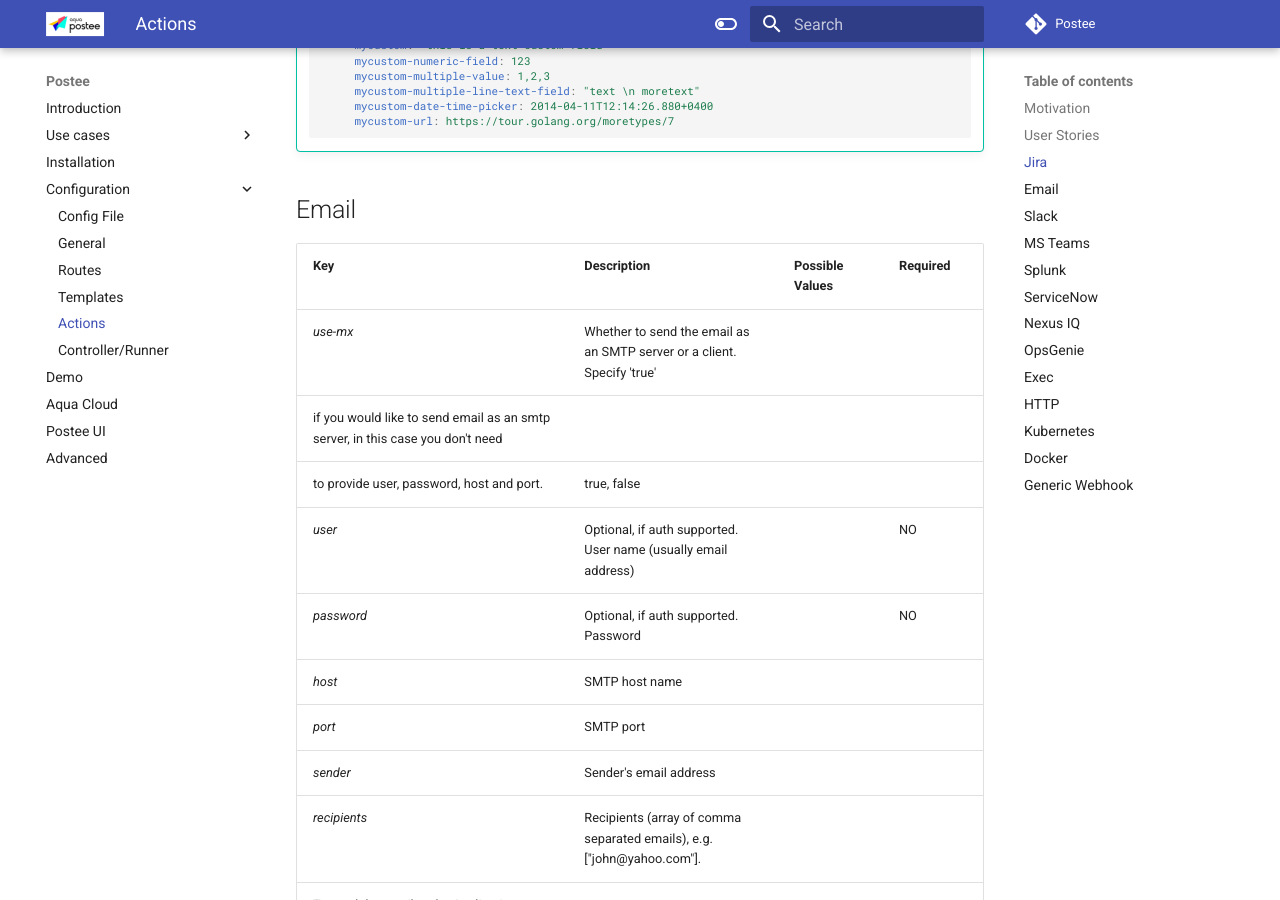
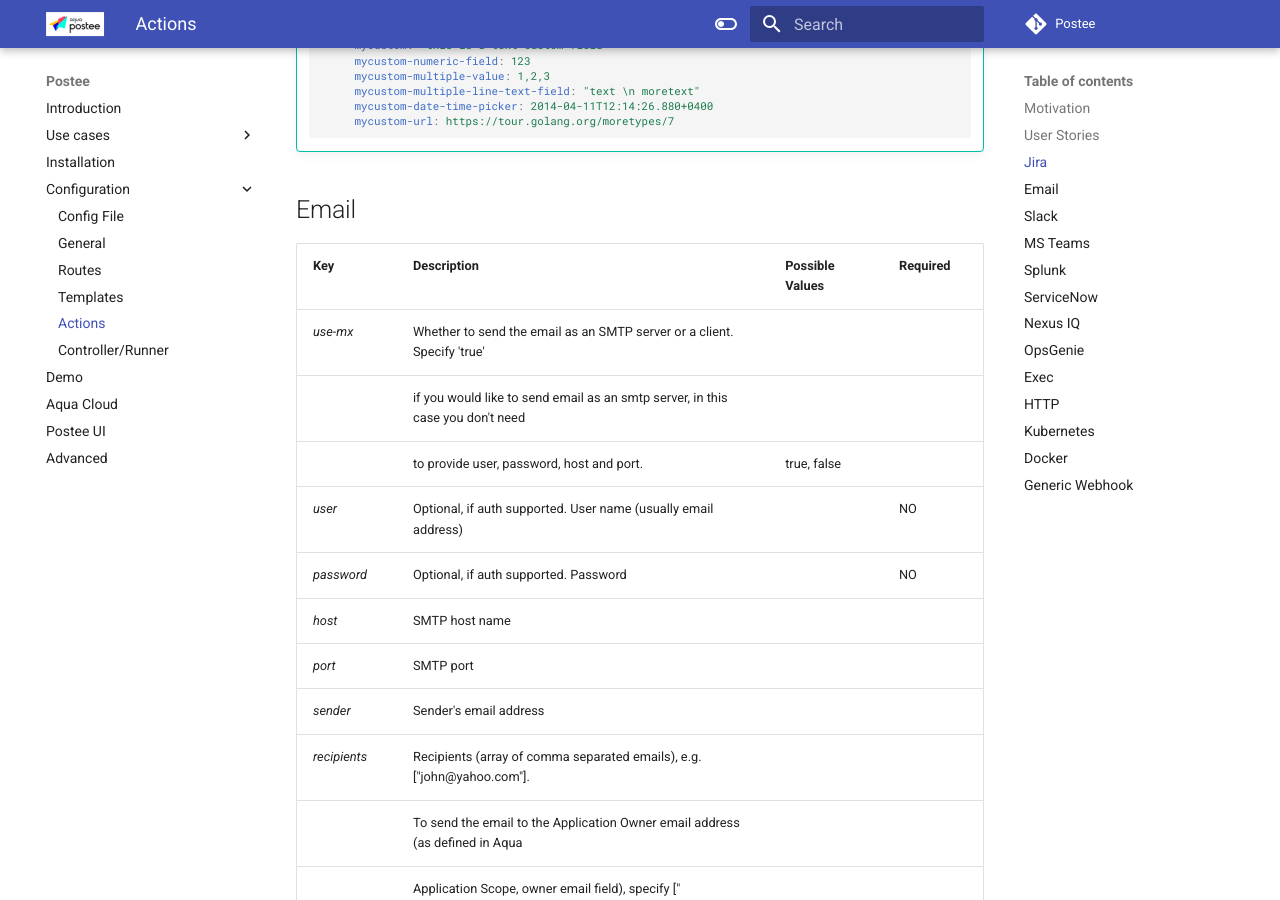
Before and after one commit to aquasecurity/postee, an MkDocs documentation site: the page built from docs/actions.md, in a window 1280 px wide and 900 px high, scrolled down 2983 px. Built offline with MkDocs 1.6.1 and Material for MkDocs 9.7.7, drawn with Linux system fonts in a browser that asks for light colours; comment, search, counter and statistics services are not loaded; the version menu is left out.

````diff
--- a/docs/actions.md
+++ b/docs/actions.md
@@ -126,20 +126,20 @@ Possible options for getting the field name:
       ```
 
 ## Email
-|Key          | Description                                                                   | Possible Values | Required |
-|-------------|-------------------------------------------------------------------------------|-----------------|----------|
-|*use-mx*     | Whether to send the email as an SMTP server or a client. Specify 'true'
-                if you would like to send email as an smtp server, in this case you don't need
-               to provide user, password, host and port.                                      | true, false     |           |
+|Key          | Description                                                                   | Possible Values | Required  |
+|-------------|-------------------------------------------------------------------------------|-----------------|-----------|
+|*use-mx*     | Whether to send the email as an SMTP server or a client. Specify 'true'       |                 |           |
+|             | if you would like to send email as an smtp server, in this case you don't need|                 |           |
+|             | to provide user, password, host and port.                                     | true, false     |           |
 |*user*       | Optional, if auth supported. User name (usually email address)                |                 | NO        |
 |*password*   | Optional, if auth supported. Password                                         |                 | NO        |
 |*host*       | SMTP host name                                                                |                 |           |
 |*port*       | SMTP port                                                                     |                 |           |
-|*sender*     |  Sender's email address                                                       |                 |           |
-|*recipients* |  Recipients (array of comma separated emails), e.g. ["john@yahoo.com"].
-                To send the email to the Application Owner email address (as defined in Aqua
-                Application Scope, owner email field), specify ["<%application_scope_owner%>"]
-                as the recipients value                                                       |                 |           |
+|*sender*     | Sender's email address                                                        |                 |           |
+|*recipients* | Recipients (array of comma separated emails), e.g. ["john@yahoo.com"].        |                 |           |
+|             | To send the email to the Application Owner email address (as defined in Aqua  |                 |           |
+|             | Application Scope, owner email field), specify ["<%application_scope_owner%>"]|                 |           |
+|             | as the recipients value                                                       |                 |           |
 
 ## Slack
 Getting the Slack webhooks [Create a Slack Custom App](https://api.slack.com/messaging/webhooks).
````
